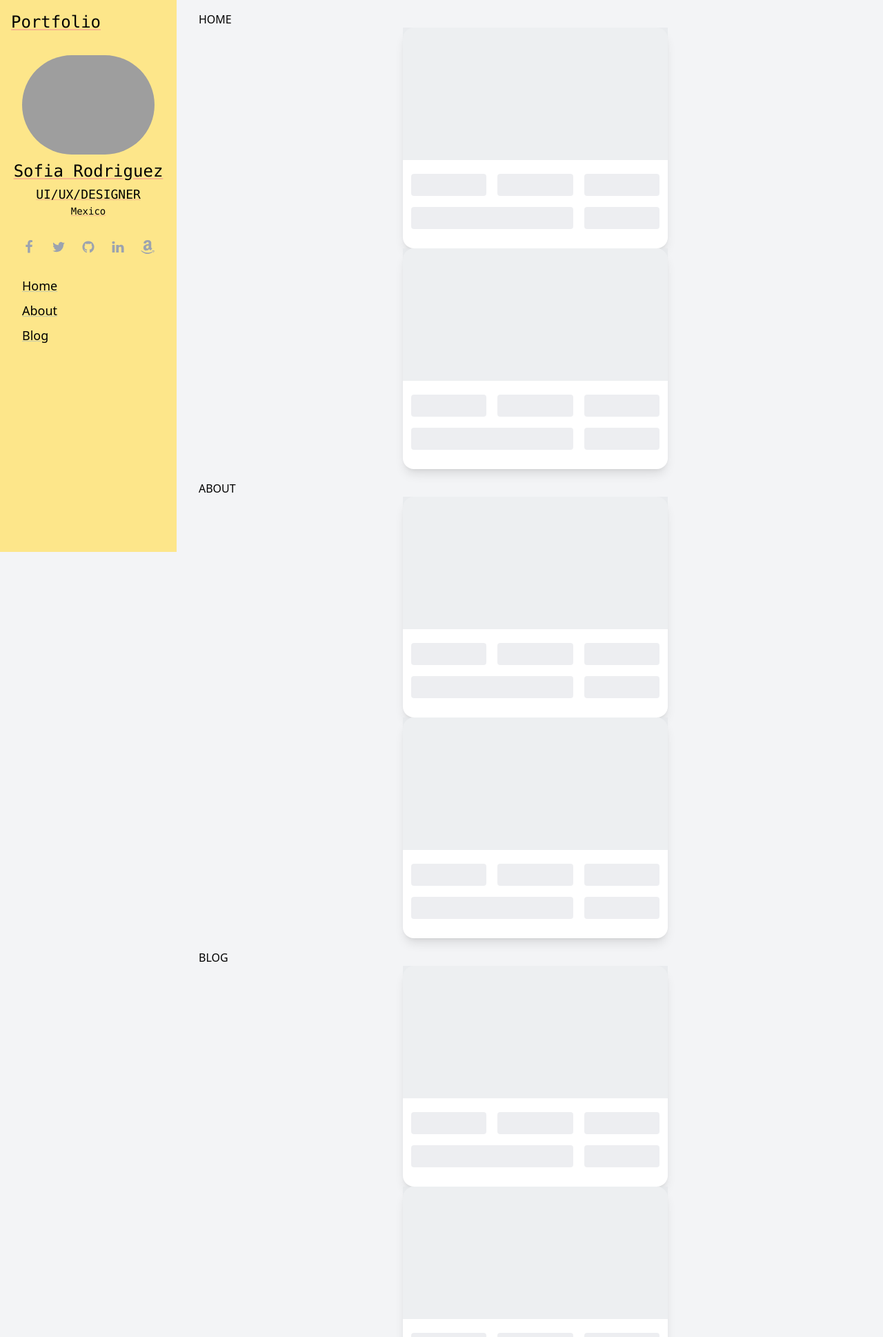
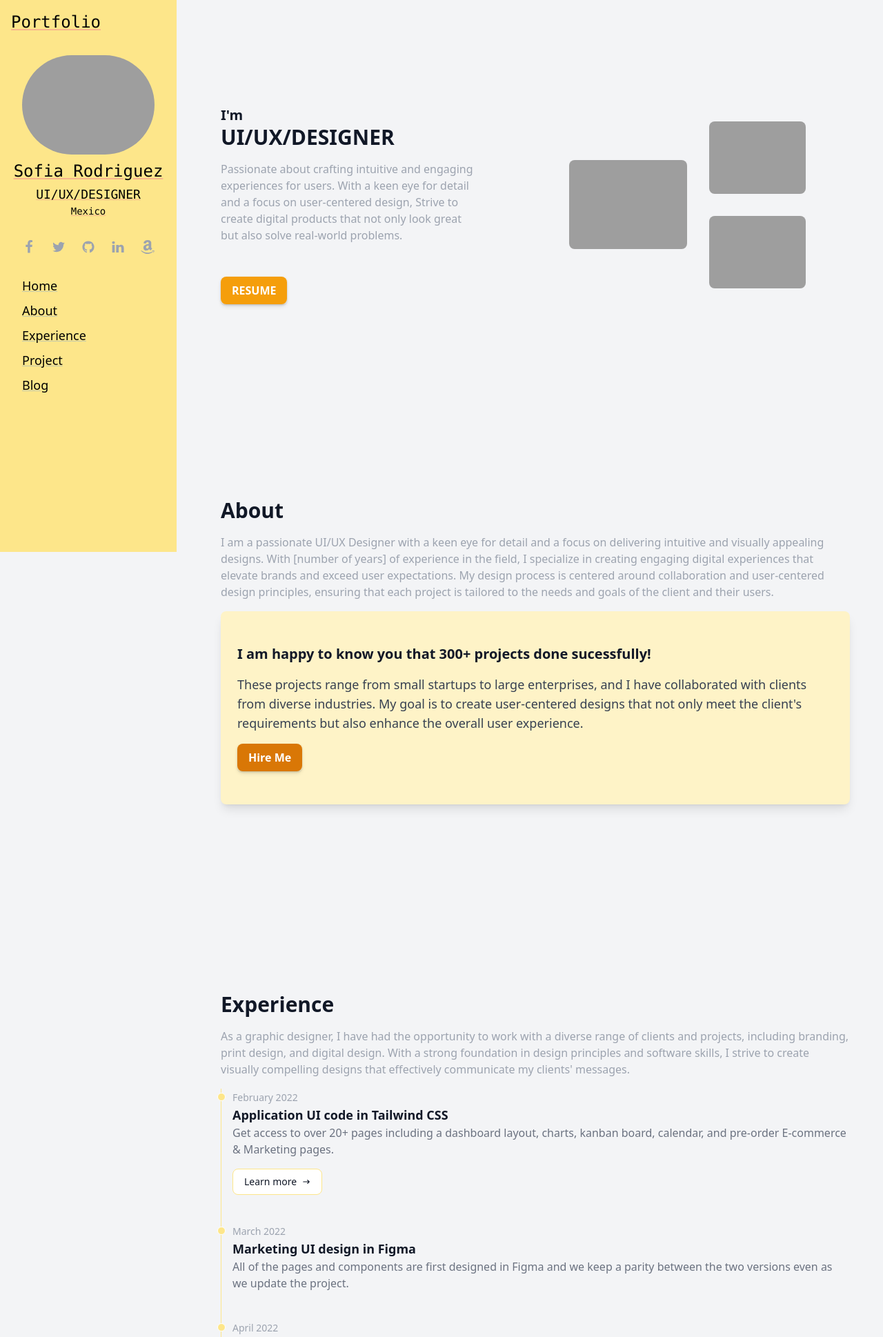
Before and after one commit to sandeep-shaw10/django-vercel, a Django app: page / in a window 1280 px wide. Shown: the top 1938 px of the page at 69% size. Run offline with Django 4.2, Linux system fonts and the light colour scheme; parts of the project's set-up code (start-up, migrations or seed data) failed here and were passed over; some libraries are stand-ins or nearby versions; grey boxes are pictures that could not be loaded.

Commit message:
Pages Data Added

```diff
--- a/app/views.py
+++ b/app/views.py
@@ -1,10 +1,16 @@
 from django.shortcuts import render
+import random
 
 def index(request):
     links = [
         { 'name': 'Home', 'url': 'home'},
         { 'name': 'About', 'url': 'about'},
+        { 'name': 'Experience', 'url': 'experience'},
+        { 'name': 'Project', 'url': 'project'},
         { 'name': 'Blog', 'url': 'blog'}
     ]
-    context = { 'links': links, 'request': request }
+    project = ['1', '2', '3', '4', '5', '6']
+    blog = ['1', '2', '3', '4', '5', '6', '7', '8', '9', '10', '11', '12', '13']
+    blog = random.sample(blog, 6)
+    context = { 'links': links, 'request': request, 'project': project, 'blog': blog }
     return render(request,'index.html', context)
--- a/templates/index.html
+++ b/templates/index.html
@@ -145,7 +145,11 @@
     </div>
     <div class="p-4 pt-16 lg:pt-0 lg:px-8 lg:pr-4 lg:pl-72 w-screen">
         {% block home %}
-            {% include "pages/home.html" %}
+            {% for link in links %}
+            <div id="page-id-{{ link.url }}" class="pt-4">
+                {% include "pages/"|add:link.url|add:".html" %}
+            </div>
+            {% endfor %}
         {% endblock %}
         <footer>
             <div class="w-full mx-auto max-w-screen-xl p-4 flex justify-center pt-8">
--- /dev/null
+++ b/templates/pages/about.html
@@ -0,0 +1,30 @@
+<div class="overflow-hidden relative lg:py-16">
+    <div class="w-full py-12 px-4 sm:px-6 lg:py-16 lg:px-8 z-0">
+        <h2 class="text-gray-900 sm:text-4xl">
+            <div class="block text-3xl font-bold ">
+                About
+            </div>
+        </h2>
+        <p class="text-md mt-4 text-gray-400 pb-4">
+            I am a passionate UI/UX Designer with a keen eye for detail and a focus on delivering intuitive and visually appealing designs. With [number of years] of experience in the field, I specialize in creating engaging digital experiences that elevate brands and exceed user expectations. My design process is centered around collaboration and user-centered design principles, ensuring that each project is tailored to the needs and goals of the client and their users.        </p>
+            <div class="bg-amber-100 rounded-lg shadow-lg">
+                <div class="text-start w-full mx-auto py-8 px-4 sm:px-4 lg:py-12 lg:px-6 z-0">
+                    <div>
+                        <div class="block text-gray-900 text-xl font-bold">
+                            I am happy to know you that 300+ projects done sucessfully!
+                        </div>
+                        <div class="block text-gray-700 text-lg pt-4">
+                            These projects range from small startups to large enterprises, and I have collaborated with clients from diverse industries. My goal is to create user-centered designs that not only meet the client's requirements but also enhance the overall user experience.
+                        </div>
+                    </div>
+                    <div class="lg:mt-0 lg:flex-shrink-0">
+                        <div class="mt-4 inline-flex rounded-md shadow">
+                            <button type="button" class="py-2 px-4  bg-amber-600 hover:bg-amber-700 focus:ring-amber-500 focus:ring-offset-amber-200 text-white w-full transition ease-in duration-200 text-center text-base font-semibold shadow-md focus:outline-none focus:ring-2 focus:ring-offset-2  rounded-lg ">
+                                Hire Me
+                            </button>
+                        </div>
+                    </div>
+                </div>
+            </div>
+        </div>
+</div>
--- /dev/null
+++ b/templates/pages/blog.html
@@ -0,0 +1,58 @@
+<div class="overflow-hidden relative lg:py-16">
+    <div class="w-full py-12 px-4 sm:px-6 lg:py-16 lg:px-8 z-0">
+        <h2 class="text-gray-900 sm:text-4xl">
+            <div class="block text-3xl font-bold ">
+                Blog
+            </div>
+        </h2>
+        <p class="text-md mt-4 text-gray-400 pb-4">
+            As a graphic designer, I have had the opportunity to work with a diverse range of clients and projects, including branding, print design, and digital design. With a strong foundation in design principles and software skills, I strive to create visually compelling designs that effectively communicate my clients' messages.        </p>
+
+        <div class="pt-4 flex flex-row flex-wrap justify-center items-center content-center">
+            {% for i in blog %}
+
+
+            <div class="p-2"><div class="m-auto overflow-hidden rounded-lg shadow-lg cursor-pointer h-90 w-100 sm:w-60 md:w-80">
+                <a href="#" class="block w-full h-full">
+                    <img alt="blog photo" src="https://www.tailwind-kit.com/images/blog/1.jpg" class="object-cover w-full max-h-40"/>
+                    <div class="w-full p-4 bg-white">
+                        <p class="font-medium text-red-500 text-md">
+                            Article
+                        </p>
+                        <p class="mb-2 text-xl font-medium text-amber-800">
+                            E-commerce Website Redesign
+                        </p>
+                        <p class="font-light text-amber-400 text-md">
+                            Redesigned the user interface and experience of an e-commerce website, resulting in a 40%...
+                        </p>
+                        <div class="flex flex-wrap items-center mt-4 justify-starts">
+                            <div class="text-xs mr-2 py-1.5 px-4 text-amber-600 bg-amber-100 rounded-2xl mb-1">
+                                #{{ i }}
+                            </div>
+                            <div class="text-xs mr-2 py-1.5 px-4 text-amber-600 bg-amber-100 rounded-2xl mb-1">
+                                #Ecommerce
+                            </div>
+                            <div class="text-xs mr-2 py-1.5 px-4 text-amber-600 bg-amber-100 rounded-2xl mb-1">
+                                #WebDesign
+                            </div>
+                        </div>
+                    </div>
+                </a>
+            </div></div>
+
+
+        {% endfor %}
+    </div>
+
+    <div class="lg:mt-0 lg:flex-shrink-0 flex justify-center">
+        <div class="mt-4 inline-flex rounded-md shadow">
+            <a  href="/blog" class="py-2 px-4  bg-amber-600 hover:bg-amber-700 focus:ring-amber-500 focus:ring-offset-amber-200 text-white w-full transition ease-in duration-200 text-center text-base font-semibold shadow-md focus:outline-none focus:ring-2 focus:ring-offset-2  rounded-lg ">
+                Load More Blog
+            </a>
+        </div>
+    </div>
+
+
+
+        </div>
+</div>
--- /dev/null
+++ b/templates/pages/experience.html
@@ -0,0 +1,38 @@
+<div class="overflow-hidden relative lg:py-16">
+    <div class="w-full py-12 px-4 sm:px-6 lg:py-16 lg:px-8 z-0">
+        <h2 class="text-gray-900 sm:text-4xl">
+            <div class="block text-3xl font-bold ">
+                Experience
+            </div>
+        </h2>
+        <p class="text-md mt-4 text-gray-400 pb-4">
+            As a graphic designer, I have had the opportunity to work with a diverse range of clients and projects, including branding, print design, and digital design. With a strong foundation in design principles and software skills, I strive to create visually compelling designs that effectively communicate my clients' messages.        </p>
+
+      <div>
+        <ol class="relative border-l border-amber-200">
+            <li class="mb-10 ml-4">
+                <div class="absolute w-3 h-3 bg-amber-200 rounded-full mt-1.5 -left-1.5 border border-white"></div>
+                <time class="mb-1 text-sm font-normal leading-none text-gray-400">February 2022</time>
+                <h3 class="text-lg font-semibold text-gray-900">Application UI code in Tailwind CSS</h3>
+                <p class="mb-4 text-base font-normal text-gray-500">Get access to over 20+ pages including a dashboard layout, charts, kanban board, calendar, and pre-order E-commerce & Marketing pages.</p>
+                <a href="#" class="inline-flex items-center px-4 py-2 text-sm font-medium text-gray-900 bg-white border border-amber-200 rounded-lg hover:bg-amber-100 hover:text-amber-700 focus:z-10 focus:ring-4 focus:outline-none focus:ring-amber-200 focus:text-amber-700 ">Learn more <svg class="w-3 h-3 ml-2" fill="currentColor" viewBox="0 0 20 20" xmlns="http://www.w3.org/2000/svg"><path fill-rule="evenodd" d="M12.293 5.293a1 1 0 011.414 0l4 4a1 1 0 010 1.414l-4 4a1 1 0 01-1.414-1.414L14.586 11H3a1 1 0 110-2h11.586l-2.293-2.293a1 1 0 010-1.414z" clip-rule="evenodd"></path></svg></a>
+            </li>
+            <li class="mb-10 ml-4">
+                <div class="absolute w-3 h-3 bg-amber-200 rounded-full mt-1.5 -left-1.5 border border-white"></div>
+                <time class="mb-1 text-sm font-normal leading-none text-gray-400">March 2022</time>
+                <h3 class="text-lg font-semibold text-gray-900">Marketing UI design in Figma</h3>
+                <p class="text-base font-normal text-gray-500">All of the pages and components are first designed in Figma and we keep a parity between the two versions even as we update the project.</p>
+            </li>
+            <li class="ml-4">
+                <div class="absolute w-3 h-3 bg-amber-200 rounded-full mt-1.5 -left-1.5 border border-white"></div>
+                <time class="mb-1 text-sm font-normal leading-none text-gray-400">April 2022</time>
+                <h3 class="text-lg font-semibold text-gray-900">E-Commerce UI code in Tailwind CSS</h3>
+                <p class="text-base font-normal text-gray-500">Get started with dozens of web components and interactive elements built on top of Tailwind CSS.</p>
+            </li>
+        </ol>
+      </div>
+
+
+
+        </div>
+</div>
--- a/templates/pages/home.html
+++ b/templates/pages/home.html
@@ -1,51 +1,29 @@
-<ul>
-    {% for link in links %}
-    <div class="">
-        <h1 id="page-id-{{ link.url }}" class="font-4xl uppercase pt-4">{{ link.name }}</h1>
-        <div class="mx-auto bg-white rounded shadow-lg w-96 rounded-2xl">
-            <div class="h-48 p-3 overflow-hidden bg-gray-200 animate-pulse">
+<div class="overflow-hidden relative flex flex-col-reverse lg:flex-row lg:items-center lg:py-16">
+    <div class="w-full py-12 px-4 sm:px-6 lg:py-16 lg:px-8 z-0">
+        <h2 class="text-gray-900 sm:text-4xl">
+            <div class="block text-xl font-semibold ">
+                I'm
             </div>
-            <div class="p-3 h-">
-                <div class="grid grid-cols-3 gap-4 mt-2">
-                    <div class="h-8 bg-gray-200 rounded animate-pulse">
-                    </div>
-                    <div class="h-8 bg-gray-200 rounded animate-pulse">
-                    </div>
-                    <div class="h-8 bg-gray-200 rounded animate-pulse">
-                    </div>
-                    <div class="h-8 col-span-2 bg-gray-200 rounded animate-pulse">
-                    </div>
-                    <div class="h-8 bg-gray-200 rounded  animate-pulse">
-                    </div>
-                    <div class="...">
-                    </div>
-                    <div class="col-span-2 ...">
-                    </div>
-                </div>
+            <div class="block text-3xl font-bold ">
+                UI/UX/DESIGNER
             </div>
-        </div>
-        <div class="mx-auto bg-white rounded shadow-lg w-96 rounded-2xl">
-            <div class="h-48 p-3 overflow-hidden bg-gray-200 animate-pulse">
-            </div>
-            <div class="p-3 h-">
-                <div class="grid grid-cols-3 gap-4 mt-2">
-                    <div class="h-8 bg-gray-200 rounded animate-pulse">
-                    </div>
-                    <div class="h-8 bg-gray-200 rounded animate-pulse">
-                    </div>
-                    <div class="h-8 bg-gray-200 rounded animate-pulse">
-                    </div>
-                    <div class="h-8 col-span-2 bg-gray-200 rounded animate-pulse">
-                    </div>
-                    <div class="h-8 bg-gray-200 rounded  animate-pulse">
-                    </div>
-                    <div class="...">
-                    </div>
-                    <div class="col-span-2 ...">
-                    </div>
-                </div>
+        </h2>
+        <p class="text-md mt-4 text-gray-400">
+            Passionate about crafting intuitive and engaging experiences for users.
+            With a keen eye for detail and a focus on user-centered design, Strive to create digital products that not only look great but also solve real-world problems.        </p>
+        <div class="lg:mt-0 lg:flex-shrink-0">
+            <div class="mt-12 inline-flex rounded-md shadow">
+                <button type="button" class="py-2 px-4  bg-amber-500 hover:bg-amber-700 focus:ring-amber-500 focus:ring-offset-amber-200 text-white w-full transition ease-in duration-200 text-center text-base font-semibold shadow-md focus:outline-none focus:ring-2 focus:ring-offset-2  rounded-lg ">
+                    RESUME
+                </button>
             </div>
         </div>
     </div>
-    {% endfor %}
-</ul>
+    <div class="flex items-center gap-8 p-8 md:p-24 ">
+        <img title="Ben Kolde" src="https://images.unsplash.com/photo-1507238691740-187a5b1d37b8?ixlib=rb-4.0.3&ixid=MnwxMjA3fDB8MHxwaG90by1wYWdlfHx8fGVufDB8fHx8&auto=format&fit=crop&w=455&q=80" class="w-1/2 rounded-lg" alt="Tree"/>
+        <div>
+            <img title="Unseen Studio" src="https://images.unsplash.com/photo-1434030216411-0b793f4b4173?ixlib=rb-4.0.3&ixid=MnwxMjA3fDB8MHxwaG90by1wYWdlfHx8fGVufDB8fHx8&auto=format&fit=crop&w=1170&q=80" class="mb-8 rounded-lg" alt="Tree"/>
+            <img title="Emily Bernal" src="https://images.unsplash.com/photo-1626785774573-4b799315345d?ixlib=rb-4.0.3&ixid=MnwxMjA3fDB8MHxwaG90by1wYWdlfHx8fGVufDB8fHx8&auto=format&fit=crop&w=1171&q=80" class="rounded-lg" alt="Tree"/>
+        </div>
+    </div>
+</div>
--- /dev/null
+++ b/templates/pages/project.html
@@ -0,0 +1,50 @@
+<div class="overflow-hidden relative lg:py-16">
+    <div class="w-full py-12 px-4 sm:px-6 lg:py-16 lg:px-8 z-0">
+        <h2 class="text-gray-900 sm:text-4xl">
+            <div class="block text-3xl font-bold ">
+                Project
+            </div>
+        </h2>
+        <p class="text-md mt-4 text-gray-400 pb-4">
+            As a graphic designer, I have had the opportunity to work with a diverse range of clients and projects, including branding, print design, and digital design. With a strong foundation in design principles and software skills, I strive to create visually compelling designs that effectively communicate my clients' messages.        </p>
+
+        <div class="pt-4 flex flex-row flex-wrap justify-center items-center content-center">
+            {% for i in project %}
+
+
+            <div class="p-2"><div class="m-auto overflow-hidden rounded-lg shadow-lg cursor-pointer h-90 w-100 sm:w-60 md:w-80">
+                <a href="#" class="block w-full h-full">
+                    <img alt="blog photo" src="https://www.tailwind-kit.com/images/blog/1.jpg" class="object-cover w-full max-h-40"/>
+                    <div class="w-full p-4 bg-white">
+                        <!-- <p class="font-medium text-red-500 text-md">
+                            Article
+                        </p> -->
+                        <p class="mb-2 text-xl font-medium text-amber-800">
+                            E-commerce Website Redesign
+                        </p>
+                        <p class="font-light text-amber-400 text-md">
+                            Redesigned the user interface and experience of an e-commerce website, resulting in a 40%...
+                        </p>
+                        <div class="flex flex-wrap items-center mt-4 justify-starts">
+                            <div class="text-xs mr-2 py-1.5 px-4 text-amber-600 bg-amber-100 rounded-2xl mb-1">
+                                #{{ i }}
+                            </div>
+                            <div class="text-xs mr-2 py-1.5 px-4 text-amber-600 bg-amber-100 rounded-2xl mb-1">
+                                #Ecommerce
+                            </div>
+                            <div class="text-xs mr-2 py-1.5 px-4 text-amber-600 bg-amber-100 rounded-2xl mb-1">
+                                #WebDesign
+                            </div>
+                        </div>
+                    </div>
+                </a>
+            </div></div>
+
+
+        {% endfor %}
+    </div>
+
+
+
+        </div>
+</div>
```
